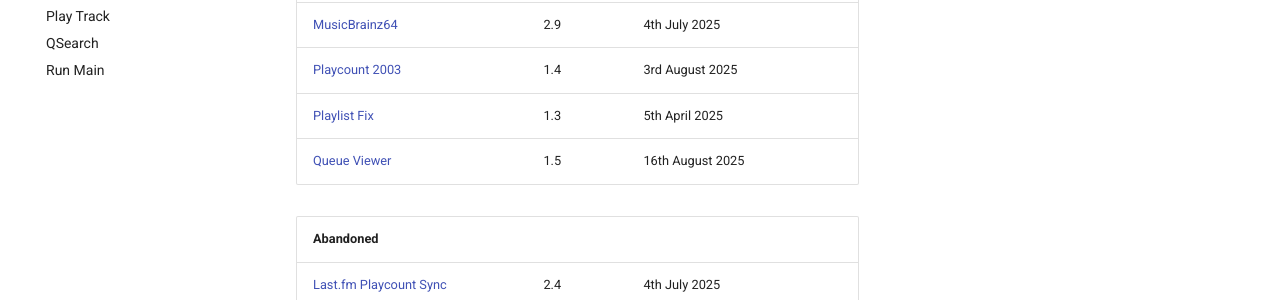
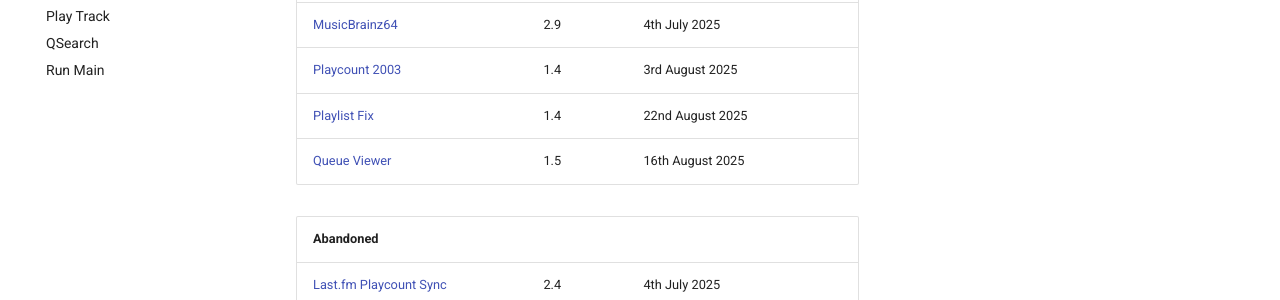
Before and after one commit to marc2k3/marc2k3.github.io, an MkDocs documentation site: the page built from docs/index.md, in a window 1280 px wide and 1004 px high. Shown: the part 409-709 px from the top of the window. Built offline with MkDocs 1.6.1 and Material for MkDocs 9.7.7, drawn with Linux system fonts in a browser that asks for light colours.

Commit message:
Playlist Fix 1.4

```diff
--- a/docs/index.md
+++ b/docs/index.md
@@ -7,7 +7,7 @@
 |[Cover Utils](component/cover-utils.md)|1.2|5th April 2025|
 |[MusicBrainz64](component/musicbrainz64.md)|2.9|4th July 2025|
 |[Playcount 2003](component/playcount-2003.md)|1.4|3rd August 2025|
-|[Playlist Fix](component/playlist-fix.md)|1.3|5th April 2025|
+|[Playlist Fix](component/playlist-fix.md)|1.4|22nd August 2025|
 |[Queue Viewer](component/queue-viewer.md)|1.5|16th August 2025|
 
 |Abandoned|||
```
Also changed, not shown: docs/component/playlist-fix.md (+3 -0 lines).
